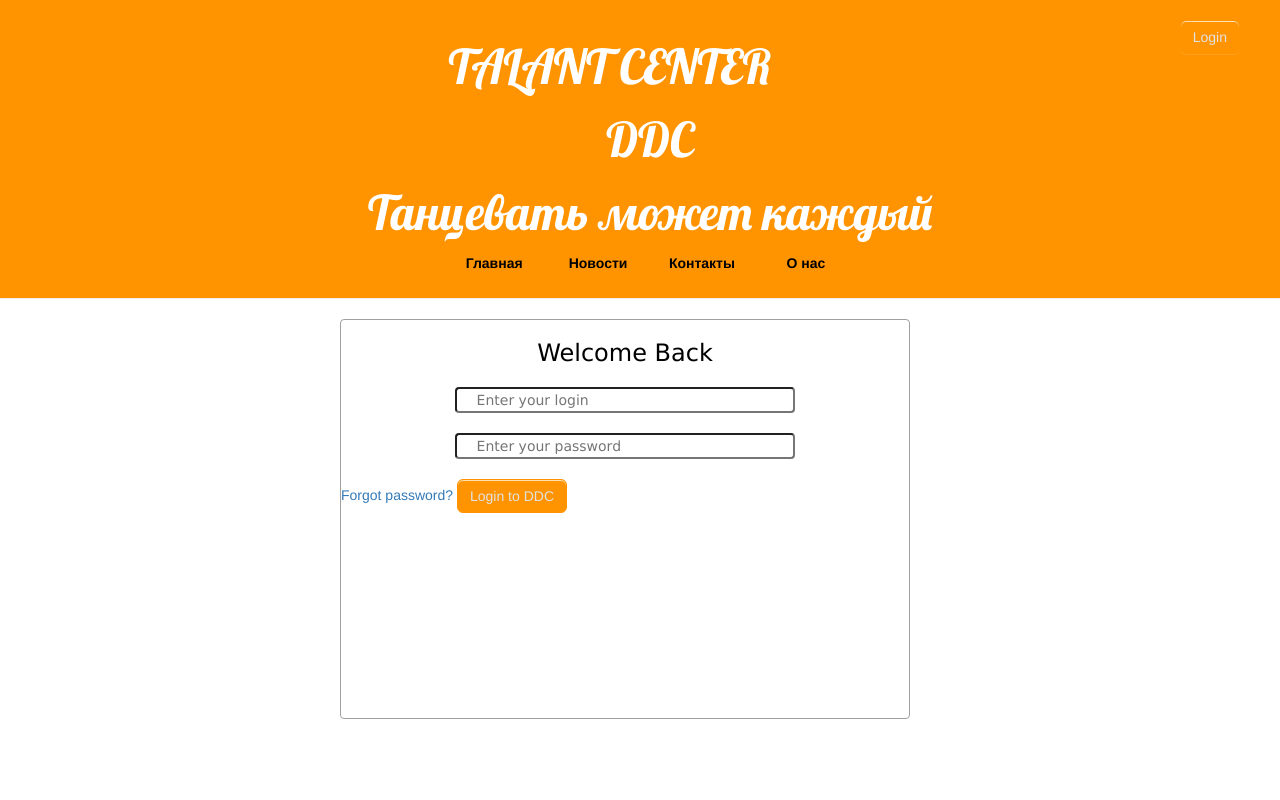
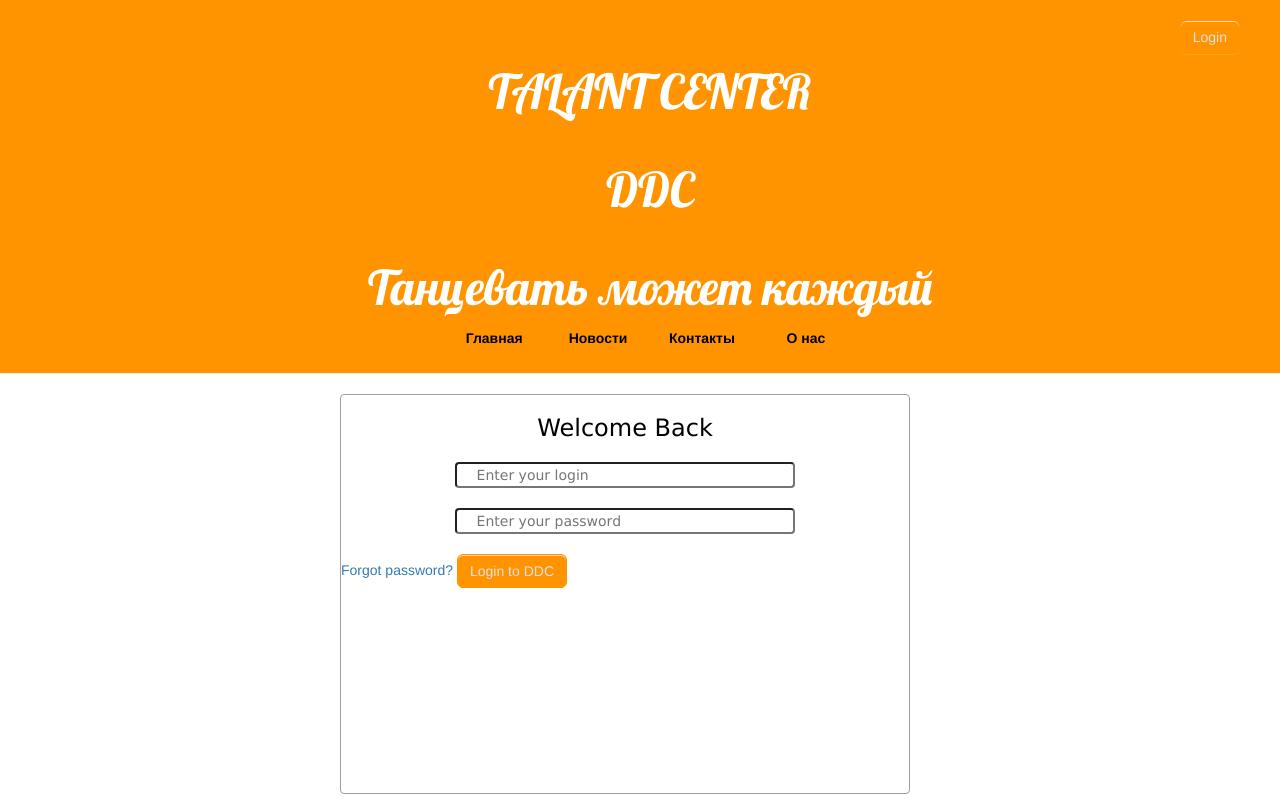
Before and after one commit to OlgaLyalyueva/my-first-blog, a Django app: page /accounts/login/ in a window 1280 px wide. Run offline with Django 3.2, Linux system fonts and the light colour scheme; some libraries are stand-ins or nearby versions.

Commit message:
Add styles for login form and add margin-top for page-header

```diff
--- a/blog/static/css/blog.css
+++ b/blog/static/css/blog.css
@@ -7,10 +7,12 @@
 .page-header h1, .page-header h1 a, .page-header h1 a:visited, .page-header h1 a:active, .page-header h2 {
     color: #ffffff;
     font-size: 36pt;
+    margin-top: 45px;
     text-align: center;
     text-decoration: none;
     font-family: 'Lobster', cursive;
 }
+
 #navbar {
   margin: 0;
   padding: 0;
@@ -162,7 +164,7 @@ h3, h4 {
     color: #fff;
 }
 
-.login_form {
+.login_form, .password_reset_form {
     margin:auto;
     width: 50%;
     height: 50%;
@@ -190,7 +192,7 @@ h3, h4 {
     font-family: 'Verdana';
 }
 
-.login_form h3 {
+.login_form h3, .password_reset h3 {
     text-align: center;
 }
 
```
